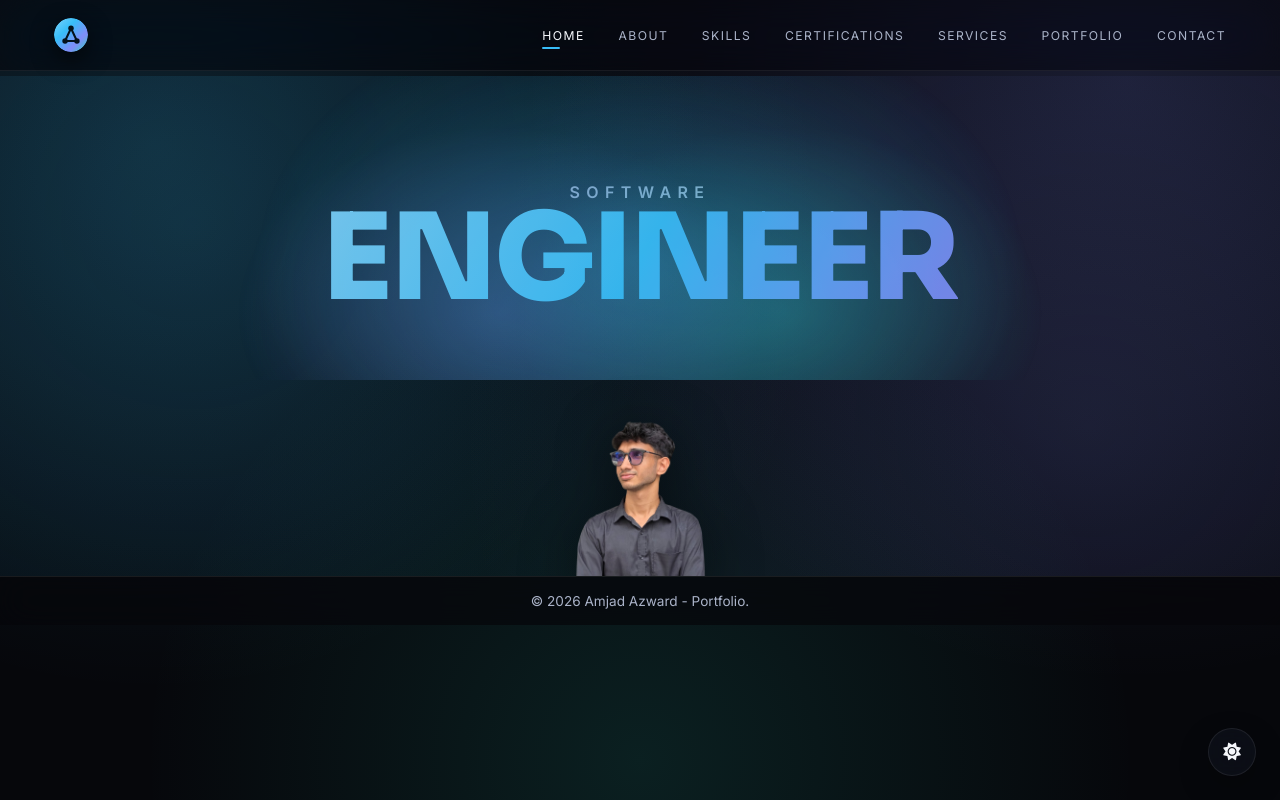
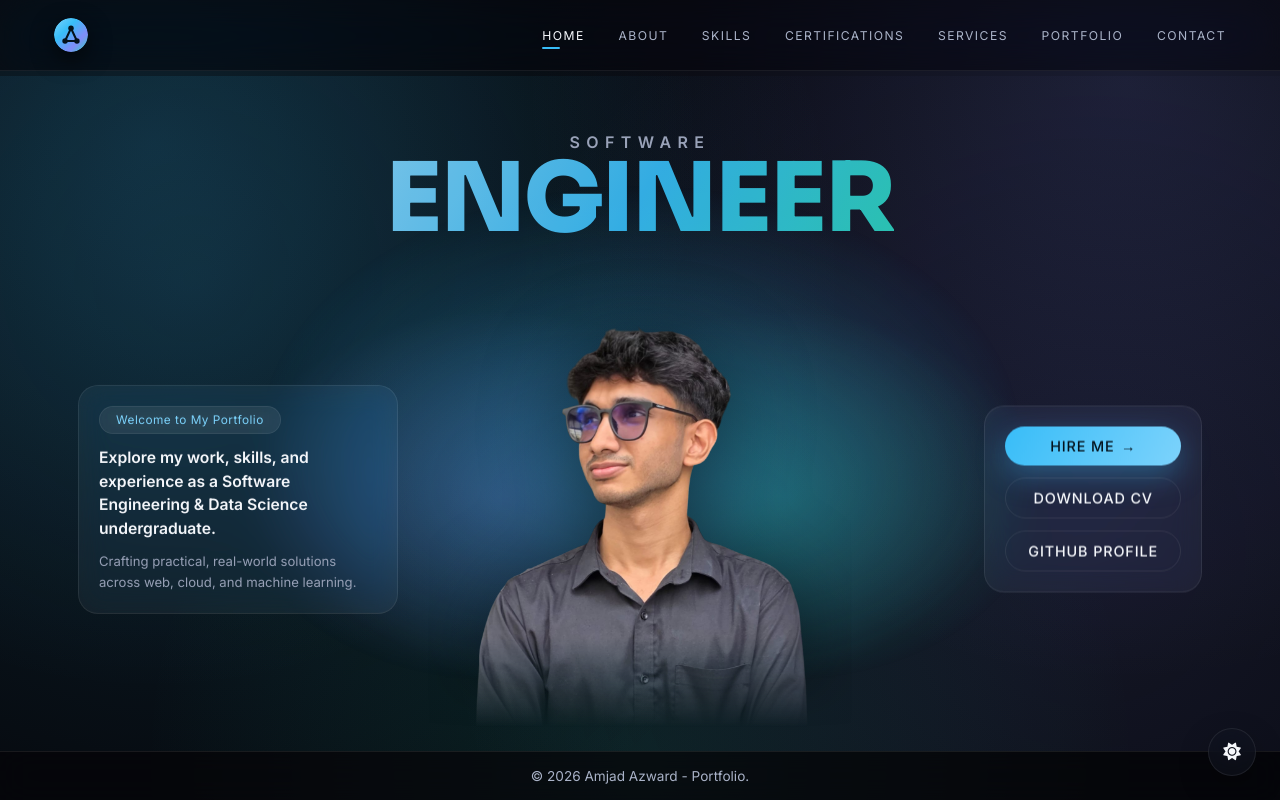
Before and after one commit to AmjadAzward/AmjadAzward.github.io, a React (Vite) app: page / in a window 1280 px wide. Built offline with nearby package versions, Linux system fonts and the light colour scheme.

Commit message:
home section

```diff
--- a/src/index.css
+++ b/src/index.css
@@ -89,6 +89,15 @@ body {
     flex-direction: column;
 }
 
+/* React mounts into #root, an unstyled div between body and the app's
+   header/main/footer, so body's sticky-footer flex rules never reached
+   them without this passthrough. */
+#root {
+    display: flex;
+    flex-direction: column;
+    min-height: 100vh;
+}
+
 h1,
 h2,
 h3,
@@ -484,6 +493,7 @@ header {
 main {
     margin-top: 76px;
     flex: 1 1 auto;
+    min-height: 0;
     display: flex;
     flex-direction: column;
 }
@@ -577,7 +587,7 @@ main {
     justify-content: center;
     text-align: center;
     flex: 1 1 auto;
-    padding: 64px 24px 28px;
+    padding: min(90px, 7vh) 24px min(28px, 3vh);
     overflow: hidden;
 }
 
@@ -593,6 +603,8 @@ main {
 .hero-stage-visual {
     position: relative;
     width: 100%;
+    flex: 1 1 auto;
+    min-height: 0;
     display: flex;
     align-items: flex-start;
     justify-content: center;
@@ -600,13 +612,13 @@ main {
 
 .hero-stage-giant {
     font-family: "Sora", "Inter", sans-serif;
-    font-size: clamp(2.5rem, min(15vw, 15vh), 11.5rem);
+    font-size: clamp(2.5rem, min(17vw, 12vh), 10.5rem);
     font-weight: 800;
     line-height: 0.85;
     letter-spacing: -0.02em;
     text-transform: uppercase;
     white-space: nowrap;
-    background: linear-gradient(120deg, var(--accent-soft), var(--accent), var(--accent-purple));
+    background: linear-gradient(120deg, var(--accent-soft), var(--accent), var(--accent-blue));
     -webkit-background-clip: text;
     background-clip: text;
     color: transparent;
@@ -614,40 +626,54 @@ main {
     user-select: none;
 }
 
-.hero-below-photo {
-    flex: 0 0 auto;
-    height: min(320px, 24vh);
-}
-
-.hero-below-photo img {
-    height: 100%;
-    width: auto;
-    max-width: 100%;
-    display: block;
-    object-fit: contain;
-    filter: drop-shadow(0 12px 26px rgba(0, 0, 0, 0.5));
-}
-
-.hero-below {
-    position: relative;
-    z-index: 1;
-    width: 100%;
-    max-width: 1220px;
-    margin: 0 auto;
-    padding: 4px 24px 0;
-    display: flex;
-    align-items: flex-end;
-    justify-content: space-between;
-    gap: 40px;
-    flex-wrap: wrap;
-}
-
-.hero-below-centered {
+.hero-stage-photo {
+    position: absolute;
+    bottom: 0;
+    left: 50%;
+    transform: translateX(-50%);
+    z-index: 2;
+    height: min(820px, 62vh);
+    pointer-events: none;
+}
+
+.hero-stage-text {
+    position: absolute;
+    left: max(24px, calc((100vw - 1220px) / 2 + 24px));
+    top: 60%;
+    transform: translateY(-50%);
+    z-index: 3;
+    max-width: 320px;
+    text-align: left;
+    padding: 20px;
+    border-radius: var(--radius-lg);
+    background: var(--label-bg);
+    backdrop-filter: blur(14px) saturate(140%);
+    -webkit-backdrop-filter: blur(14px) saturate(140%);
+    border: 1px solid var(--label-border);
+}
+
+.hero-stage-actions {
+    position: absolute;
+    right: max(24px, calc((100vw - 1220px) / 2 + 24px));
+    top: 60%;
+    transform: translateY(-50%);
+    z-index: 3;
+    max-width: 220px;
+    display: flex;
+    flex-direction: column;
+    align-items: stretch;
+    gap: 12px;
+    padding: 20px;
+    border-radius: var(--radius-lg);
+    background: var(--label-bg);
+    backdrop-filter: blur(14px) saturate(140%);
+    -webkit-backdrop-filter: blur(14px) saturate(140%);
+    border: 1px solid var(--label-border);
+}
+
+.hero-stage-actions .btn-primary,
+.hero-stage-actions .btn-ghost {
     justify-content: center;
-}
-
-.hero-below-text {
-    flex: 1 1 420px;
 }
 
 .hero-bubble {
@@ -664,34 +690,30 @@ main {
     letter-spacing: 0.04em;
     color: var(--accent-soft);
     margin-bottom: 12px;
-    transition: background-color 0.3s ease, border-color 0.3s ease;
-}
-
-.hero-below-heading {
-    font-size: clamp(1.02rem, 1.5vw, 1.2rem);
+}
+
+.hero-stage-text-heading {
+    font-size: 0.98rem;
     font-weight: 600;
     line-height: 1.5;
-    margin-bottom: 8px;
-    max-width: 520px;
-}
-
-.hero-below-heading .role-dev {
-    color: var(--accent-blue);
-}
-
-.hero-subtitle {
-    font-size: 0.85rem;
+    margin-bottom: 10px;
+}
+
+.hero-stage-text-sub {
+    font-size: 0.82rem;
     color: var(--text-muted);
     line-height: 1.6;
-    max-width: 470px;
-}
-
-.hero-actions {
-    display: flex;
-    align-items: center;
-    gap: 16px;
-    flex-wrap: wrap;
-    flex: 0 0 auto;
+}
+
+.hero-stage-photo img {
+    height: 100%;
+    width: auto;
+    max-width: none;
+    display: block;
+    object-fit: contain;
+    -webkit-mask-image: linear-gradient(to bottom, #000 82%, transparent 100%);
+    mask-image: linear-gradient(to bottom, #000 82%, transparent 100%);
+    filter: drop-shadow(0 20px 40px rgba(0, 0, 0, 0.5));
 }
 
 .btn-primary,
@@ -1633,23 +1655,13 @@ footer {
         padding-top: 40px;
     }
 
-    .hero-below {
-        flex-direction: column;
-        text-align: center;
-        justify-content: center;
-    }
-
-    .hero-below-photo {
-        order: -1;
-    }
-
-    .hero-below-heading,
-    .hero-subtitle {
-        margin-inline: auto;
-    }
-
-    .hero-actions {
-        justify-content: center;
+    .hero-stage-photo {
+        height: min(420px, 40vh);
+    }
+
+    .hero-stage-text,
+    .hero-stage-actions {
+        display: none;
     }
 
     .nav {
@@ -1799,9 +1811,8 @@ footer {
         font-size: clamp(3rem, 20vw, 6rem);
     }
 
-    .hero-below-photo {
-        width: 100px;
-        height: 100px;
+    .hero-stage-photo {
+        height: min(300px, 34vh);
     }
 
     .bento-grid {
--- a/src/pages/Home.jsx
+++ b/src/pages/Home.jsx
@@ -1,3 +1,4 @@
+import { Link } from "react-router-dom";
 import usePageTitle from "../hooks/usePageTitle.js";
 import useScrollReveal from "../hooks/useScrollReveal.js";
 import useNoScroll from "../hooks/useNoScroll.js";
@@ -14,12 +15,35 @@ export default function Home() {
                 <div className="hero-stage-visual">
                     <div className="hero-stage-glow"></div>
                     <span className="hero-stage-giant reveal-scale">Engineer</span>
-                </div>
-            </div>
-
-            <div className="hero-below hero-below-centered">
-                <div className="hero-below-photo reveal-scale">
-                    <img src="/images/profile.png" alt="Profile photo of Amjad Azward" />
+                    <div className="hero-stage-photo">
+                        <img src="/images/profile.png" alt="Profile photo of Amjad Azward" />
+                    </div>
+                    <div className="hero-stage-text">
+                        <div className="hero-bubble">Welcome to My Portfolio</div>
+                        <p className="hero-stage-text-heading">
+                            Explore my work, skills, and experience as a Software Engineering &amp; Data Science
+                            undergraduate.
+                        </p>
+                        <p className="hero-stage-text-sub">
+                            Crafting practical, real-world solutions across web, cloud, and machine learning.
+                        </p>
+                    </div>
+                    <div className="hero-stage-actions">
+                        <Link className="btn-primary" to="/contact">
+                            Hire Me
+                        </Link>
+                        <a className="btn-ghost" href="/images/Amjad Azward Resume.pdf" download>
+                            Download CV
+                        </a>
+                        <a
+                            className="btn-ghost"
+                            href="https://github.com/AmjadAzward"
+                            target="_blank"
+                            rel="noopener noreferrer"
+                        >
+                            GitHub Profile
+                        </a>
+                    </div>
                 </div>
             </div>
         </section>
```
